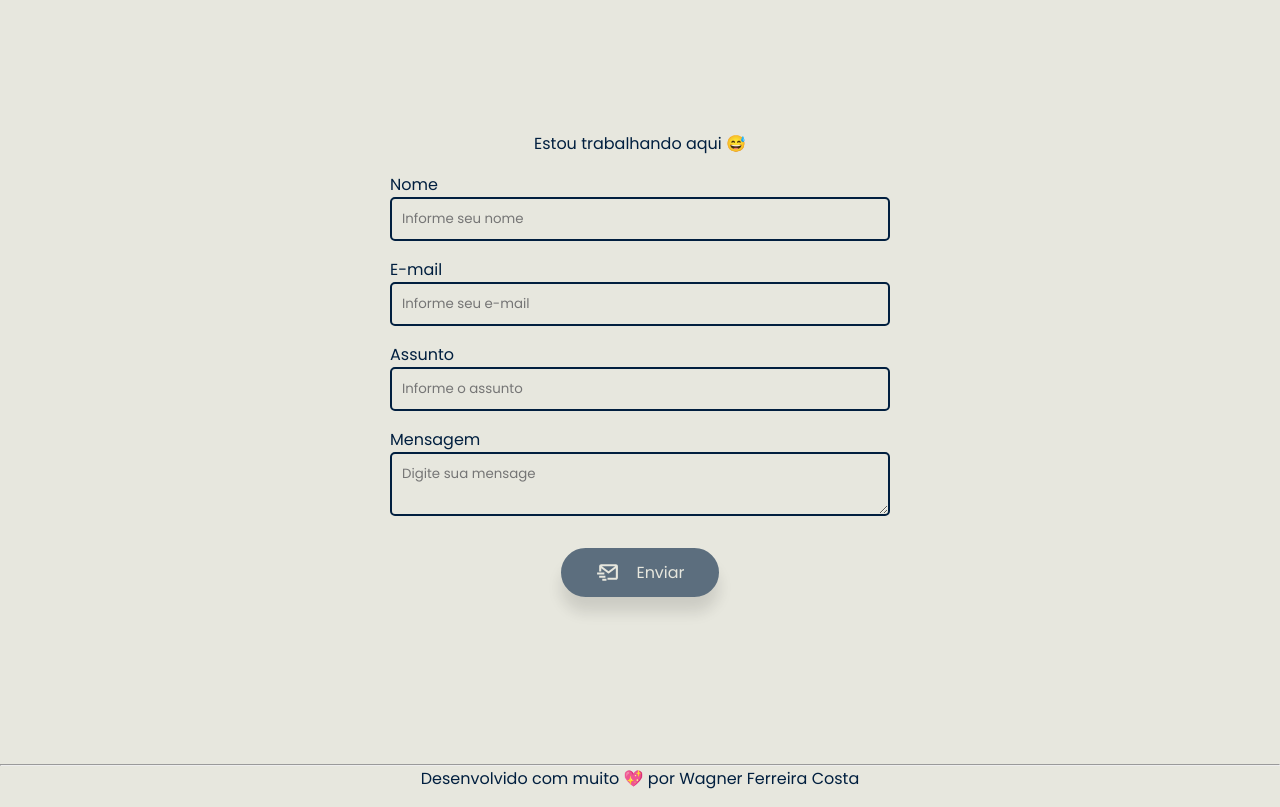
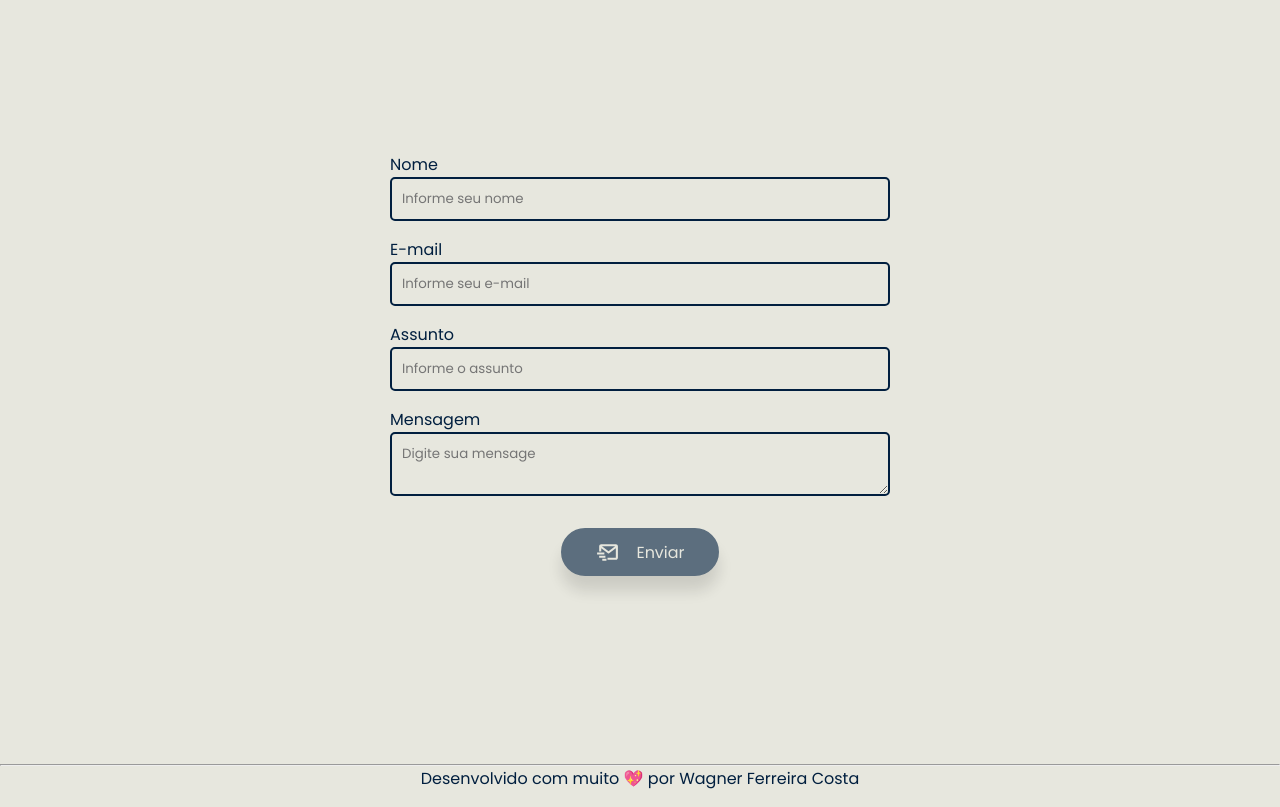
Before and after one commit to WagaoFC/devWagao, a React (Vite) app: page / in a window 1280 px wide. Shown: the part 3220-4027 px from the top of the page. Built offline with nearby package versions, Linux system fonts and the light colour scheme.

Commit message:
:sparkles: feat: add loader

```diff
--- a/src/components/Contact/index.tsx
+++ b/src/components/Contact/index.tsx
@@ -1,3 +1,4 @@
+import { useState } from 'react'
 import { useForm } from 'react-hook-form'
 import { z } from 'zod'
 import { zodResolver } from '@hookform/resolvers/zod'
@@ -29,6 +30,8 @@ const contactFormSchema = z.object({
 type ContactFormData = z.infer<typeof contactFormSchema>
 
 export function Contact() {
+    const [loader, setLoader] = useState(false)
+
     const { register, watch, handleSubmit, formState: { errors }, reset } = useForm<ContactFormData>({
       resolver: zodResolver(contactFormSchema),
     })
@@ -54,16 +57,24 @@ export function Contact() {
         import.meta.env.VITE_YOUR_PUBLIC_KEY,
       )
       .then((response: EmailJSResponseStatus) => {
+        console.log('Email enviado com sucesso!', response.status, response.text);
         reset()
-        console.log('Email enviado com sucesso!', response.status, response.text);
       }, (error) => {
           console.error('Ocorreu um erro ao enviar o email:', error);
-        })
+        }
+      )
     }
 
     return (
         <Container onSubmit={handleSubmit(sendForm)}>
-          Estou trabalhando aqui 😅
+
+          {loader &&
+            <div>
+              <span className="loader" />
+              <span>Enviado sua mensagem...</span>
+            </div>
+          }
+
           <label>
             Nome
             <input
@@ -141,6 +152,7 @@ export function Contact() {
 
           <button
             type='submit'
+            onClick={() => setLoader(true)}
             disabled={!isSubmitDisabled}
             title={!isSubmitDisabled ? 'Preencha todos os campos para enviar' : ''}
           >
--- a/src/components/Contact/styled.ts
+++ b/src/components/Contact/styled.ts
@@ -4,6 +4,7 @@ export const Container = styled.form`
     display: flex;
     flex-direction: column;
     align-items: center;
+    justify-content: center;
     gap: 1rem;
     width: 500px;
 
@@ -75,4 +76,54 @@ export const Container = styled.form`
             margin: 0;
         }
     }
+
+    div {
+        display: flex;
+        flex-direction: column;
+        gap: 1rem;
+        align-items: center;
+        justify-content: center;
+        position: absolute;
+        z-index: 1;
+        width: 100%;
+        height: 100%;
+        background-color: rgba(0, 0, 0, 0.3);
+    }
+
+    .loader {
+        border-style: solid;
+        box-sizing: border-box;
+        border-width: 40px 60px 30px 60px;
+        border-color: #3760C9 #96DDFC #96DDFC #36BBF7;
+        animation: envFloating 1s ease-in infinite alternate;
+    }
+
+    .loader:after{
+        content:"";
+        position: absolute;
+        right: 62px;
+        top: -40px;
+        height: 70px;
+        width: 50px;
+        background-image:
+                    linear-gradient(#fff 45px, transparent 0),
+                    linear-gradient(#fff 45px, transparent 0),
+                    linear-gradient(#fff 45px, transparent 0);
+        background-repeat: no-repeat;
+        background-size: 30px 4px;
+        background-position: 0px 11px , 8px 35px, 0px 60px;
+        animation: envDropping 0.75s linear infinite;
+    }
+
+    @keyframes envFloating {
+        0% { transform: translate(-2px, -5px)}
+        100% { transform: translate(0, 5px)}
+    }
+
+    @keyframes envDropping {
+        0% {background-position: 100px 11px , 115px 35px, 105px 60px; opacity: 1;}
+        50% {background-position: 0px 11px , 20px 35px, 5px 60px; }
+        60% {background-position: -30px 11px , 0px 35px, -10px 60px; }
+        75%, 100% {background-position: -30px 11px , -30px 35px, -30px 60px; opacity: 0;}
+    }
 `
```
